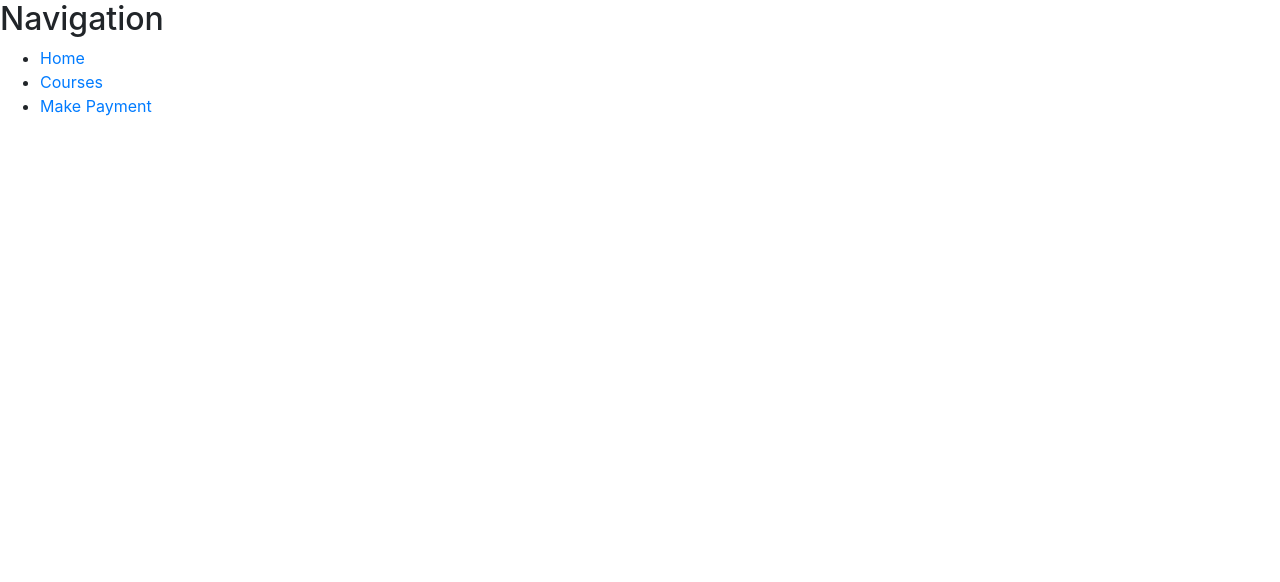
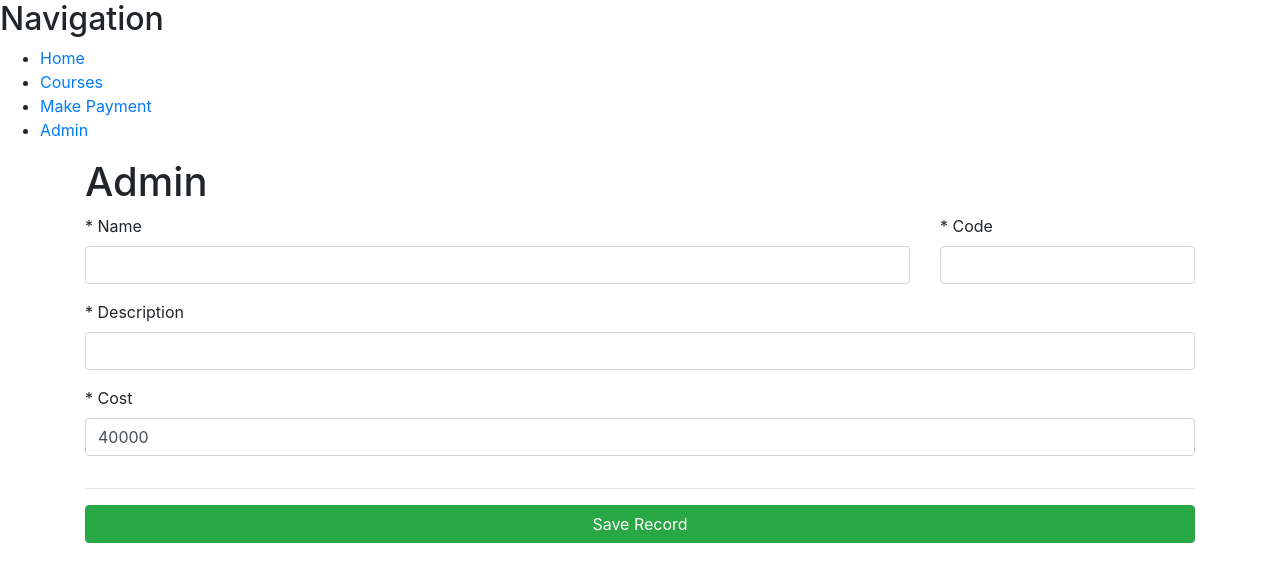
Before and after one commit to ralampay/trainocate-ecommerce-web, a React (Create React App) app: page /admin in a window 1280 px wide. Shown: the top 582 px of the page. Built offline with nearby package versions, Linux system fonts and the light colour scheme; the HTML template or start-up script is replaced by a standard one.

Commit message:
Added admin course form

```diff
--- /dev/null
+++ b/src/AdminCourseForm.js
@@ -0,0 +1,119 @@
+import React from "react";
+
+export default class AdminCourseForm extends React.Component {
+  constructor(props) {
+    super(props);
+
+    this.state = {
+      name: props.name || "",
+      code: props.code || "",
+      description: props.description || "",
+      cost: props.cost || 40000.00,
+      isSubmitting: false
+    }
+  }
+
+  handleSaveClicked() {
+    this.setState({
+      isSubmitting: true
+    });
+  }
+
+  handleNameChanged(event) {
+    this.updateState({
+      name: event.target.value
+    });
+  }
+
+  handleCodeChanged(event) {
+    this.updateState({
+      code: event.target.value
+    });
+  }
+
+  handleDescriptionChanged(event) {
+    this.updateState({
+      description: event.target.value
+    });
+  }
+
+  handleCostChanged(event) {
+    this.updateState({
+      cost: event.target.value
+    });
+  }
+
+  render() {
+    return (
+      <div>
+        <div className="row">
+          <div className="col-md-9 col-xs-12">
+            <div className="form-group">
+              <label>
+                * Name
+              </label>
+              <input
+                value={this.state.name}
+                className="form-control"
+                onChange={this.handleNameChanged.bind(this)}
+                disabled={this.state.isSubmitting}
+              />
+            </div>
+          </div>
+          <div className="col-md-3 col-xs-12">
+            <div className="form-group">
+              <label>
+                * Code
+              </label>
+              <input
+                value={this.state.code}
+                className="form-control"
+                onChange={this.handleCodeChanged.bind(this)}
+                disabled={this.state.isSubmitting}
+              />
+            </div>
+          </div>
+        </div>
+        <div className="row">
+          <div className="col">
+            <div className="form-group">
+              <label>
+                * Description
+              </label>
+              <input
+                value={this.state.description}
+                className="form-control"
+                onChange={this.handleDescriptionChanged.bind(this)}
+                disabled={this.state.isSubmitting}
+              />
+            </div>
+          </div>
+        </div>
+        <div className="row">
+          <div className="col">
+            <div className="form-group">
+              <label>
+                * Cost
+              </label>
+              <input
+                value={this.state.cost}
+                type="number"
+                className="form-control"
+                onChange={this.handleCostChanged.bind(this)}
+                disabled={this.state.isSubmitting}
+              />
+            </div>
+          </div>
+        </div>
+        <hr/>
+        <button
+          className="btn btn-success btn-block"
+          disabled={this.state.isSubmitting}
+          onClick={this.handleSaveClicked.bind(this)}
+        >
+          Save Record
+        </button>
+      </div>
+    );
+  }
+}
--- /dev/null
+++ b/src/AdminIndex.js
@@ -0,0 +1,25 @@
+import React from "react";
+
+import AdminCourseForm from "./AdminCourseForm";
+
+export default class AdminIndex extends React.Component {
+  constructor(props) {
+    super(props);
+
+    this.state = {
+      courses: []
+    }
+  }
+
+  render() {
+    return (
+      <div className="container">
+        <h1>
+          Admin
+        </h1>
+        <AdminCourseForm
+        />
+      </div>
+    );
+  }
+}
--- a/src/App.js
+++ b/src/App.js
@@ -9,6 +9,7 @@ import Navigation from "./Navigation";
 import Main from "./Main";
 import CoursesIndex from "./CoursesIndex";
 import PaymentForm from "./PaymentForm";
+import AdminIndex from "./AdminIndex";
 
 export default class App extends React.Component {
   constructor(props) {
@@ -36,6 +37,10 @@ export default class App extends React.Component {
               urlPayment={this.props.urlPayment}
             />
           </Route>
+          <Route exact path="/admin">
+            <AdminIndex
+            />
+          </Route>
         </Switch>
       </Router>
     );
--- a/src/Navigation.js
+++ b/src/Navigation.js
@@ -30,6 +30,11 @@ export default class Navigation extends React.Component {
               Make Payment
             </Link>
           </li>
+          <li>
+            <Link to="/admin">
+              Admin
+            </Link>
+          </li>
         </ul>
       </div>
     );
--- a/src/PaymentForm.js
+++ b/src/PaymentForm.js
@@ -59,7 +59,10 @@ export default class PaymentForm extends React.Component {
           url: context.props.urlPayment,
           method: 'POST',
           data: {
-            payment_token: paymentToken
+            token: paymentToken,
+            external_id: "something",
+            amount: context.state.amount,
+            cvv: context.state.cvn
           },
           success: function(response) {
             console.log(response);
@@ -77,39 +80,15 @@ export default class PaymentForm extends React.Component {
           }
         });
       } else if(creditCardCharge.status === 'IN_REVIEW') {
-        var w = window.open(creditCardCharge.payer_authentication_url, 'Payment Authentication', "height=400,width=600");
-
-        var paymentToken = creditCardCharge.id;
-
-        $.ajax({
-          url: context.props.urlPayment,
-          method: 'POST',
-          data: {
-            payment_token: paymentToken
-          },
-          success: function(response) {
-            console.log(response);
-            alert("Successfully made payment!");
-          },
-          error: function(response) {
-            console.log(response);
-            errors.push("Something went wrong!");
-          },
-          complete: function(response) {
-            context.setState({
-              isLoading: false,
-              errors: errors
-            });
-          }
-        });
+        var w = window.open(creditCardCharge.payer_authentication_url, 'sample-inline-window');
       } else if(creditCardCharge.status === 'FAILED') {
         errors.push(creditCardCharge.failure_reason);
+      }
 
-        this.setState({
-          isLoading: false,
-          errors: errors
-        });
-      }
+      this.setState({
+        isLoading: false,
+        errors: errors
+      });
     }
   }
 
```
